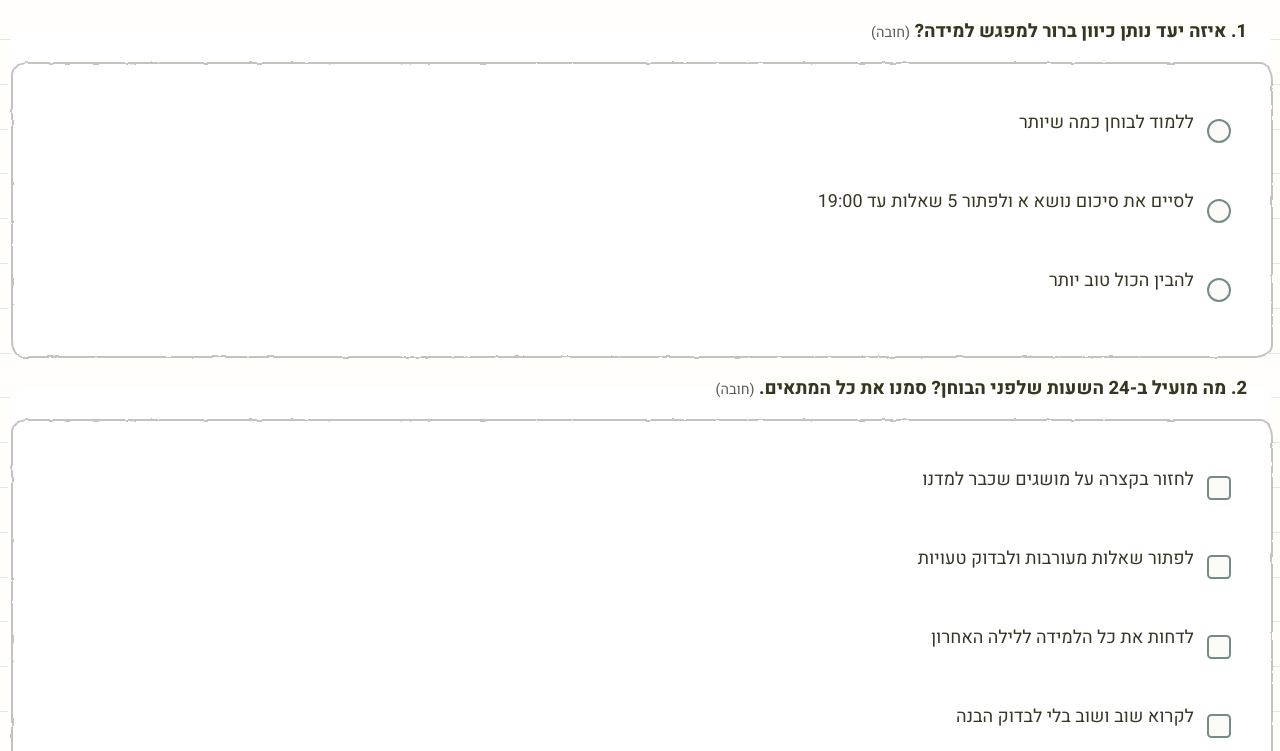
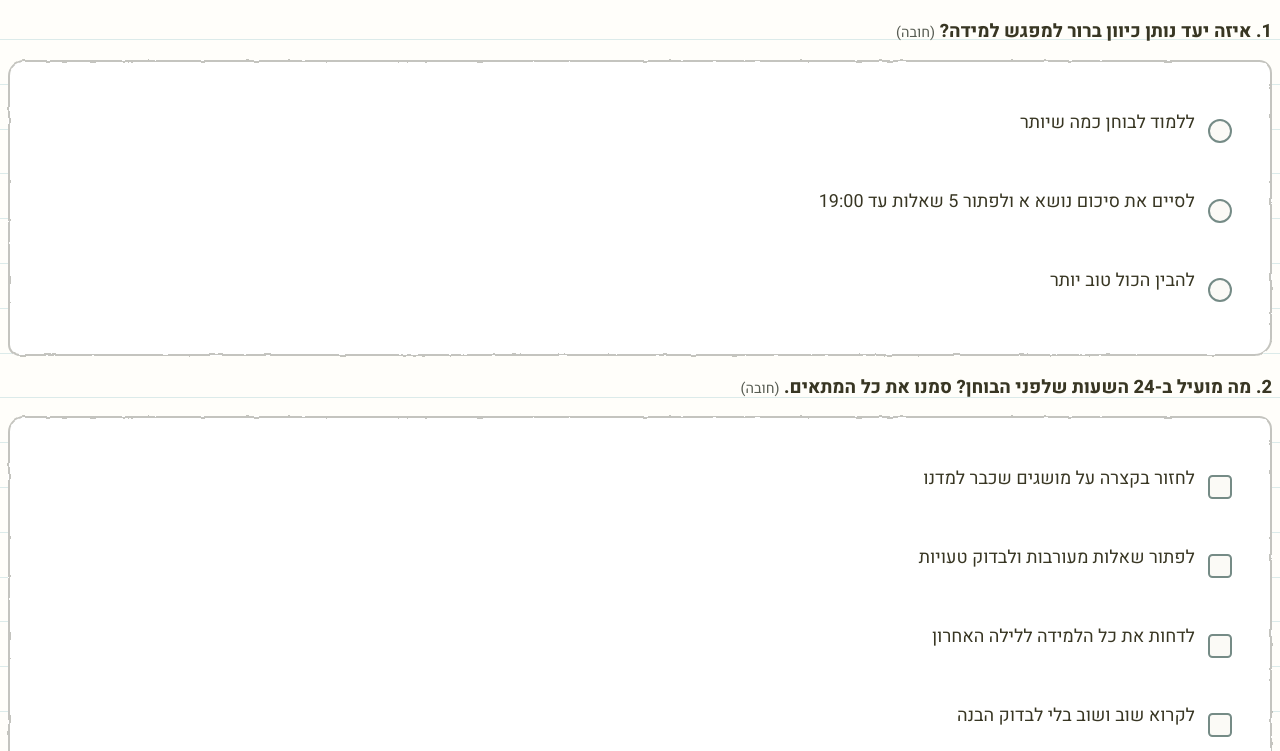
Before and after one commit to pearl-bettan/NewSchool, a plain HTML site: page src/activities/quiz.html in a window 1280 px wide. Shown: the part 49-800 px from the top of the page. Drawn offline with Linux system fonts and the light colour scheme.

Commit message:
Update NewSchool website

```diff
--- a/src/css/styles.css
+++ b/src/css/styles.css
@@ -154,7 +154,7 @@ header { background: var(--color-surface); }
   border-radius: 40% 55% 45% 50%;
   filter: url(#pencil-rough);
 }
-.progress-bar { width: var(--progress-percent, 20%); background: repeating-linear-gradient(90deg, #2e5c63 0 5px, #74938f 5px 7px); }
+.progress-bar { width: var(--progress-percent, 20%); background: repeating-linear-gradient(90deg, #2e5c63 0 5px, #74938f 5px 7px); transition: width .6s ease, height .6s ease; }
 .progress-steps {
   display: grid;
   grid-template-columns: repeat(5, minmax(0, 1fr));
@@ -271,8 +271,8 @@ footer :focus-visible { outline-color: white; }
 .goal-card p { font-family: 'Gveret Levin', var(--font-base); font-size: 1.65rem; font-weight: 400; margin: 1rem 0 0; }
 .vague { background: #f1f0e9; }
 .clear { background: #e7f4f2; border-color: var(--color-primary); }
-.goal-card, .split-diagram, .takeaway, .plan-day, .question-card { position: relative; }
-.goal-card::after, .split-diagram::after, .takeaway::after, .plan-day::after, .question-card::after {
+.goal-card, .split-diagram, .takeaway, .plan-day, .question-card-body { position: relative; }
+.goal-card::after, .split-diagram::after, .takeaway::after, .plan-day::after, .question-card-body::after {
   content: '';
   position: absolute;
   inset: 2px -2px -2px 2px;
@@ -286,7 +286,7 @@ footer :focus-visible { outline-color: white; }
 .goal-card, .split-diagram, .takeaway, .plan-day {
   background-image: repeating-linear-gradient(105deg, transparent 0 3px, rgb(46 92 99 / .045) 3px 4px, transparent 4px 7px);
 }
-.vague::after, .question-card::after { color: #a6a69d; }
+.vague::after, .question-card-body::after { color: #a6a69d; }
 .takeaway::after { color: #a7931a; }
 .goal-card { border-color: transparent; box-shadow: none; }
 .goal-card::after, .takeaway::after {
@@ -378,7 +378,9 @@ html:not(.embedded) .quiz-body {
 .block-minutes { font-size: .8rem; color: var(--color-muted); }
 .accordion-body { font-size: .95rem; padding: 1rem; }
 .collapsing { transition: height .18s ease; }
-.question-card { padding: 1rem; background: white; border: 1px solid transparent; border-radius: 1rem .8rem 1.1rem .7rem; box-shadow: none; margin-block-end: 1.25rem; }
+.question-card { padding: 0; margin-block-end: 1.25rem; border: 0; background: transparent; }
+.question-card-body { padding: 1rem; background: white; border-radius: 1rem .8rem 1.1rem .7rem; }
+.question-card-body::after { inset: 0; border-radius: inherit; }
 .question-card legend { font-size: 1.15rem; float: none; width: auto; margin-block-end: 1rem; }
 .form-check {
   position: relative;
@@ -445,7 +447,7 @@ html:not(.embedded) .quiz-body {
 }
 @media (min-width: 768px) {
   .hero-actions .btn, .quiz-actions .btn { width: auto; }
-  .question-card { padding: 1.5rem; }
+  .question-card-body { padding: 1.5rem; }
   .section-heading { align-items: center; }
   .review-flow, .order-fields { grid-template-columns: repeat(3, minmax(0, 1fr)); }
   .hero { padding-block: 3.5rem; }
@@ -489,9 +491,9 @@ html:not(.embedded) .quiz-body {
     width: 4px;
     height: auto;
     margin: 0;
-    background: repeating-linear-gradient(0deg, #b1c0ba 0 5px, #d7ded8 5px 7px);
+    background: repeating-linear-gradient(to bottom, #b1c0ba 0 5px, #d7ded8 5px 7px);
   }
-  .progress-bar { width: 100%; height: var(--progress-percent, 20%); background: repeating-linear-gradient(0deg, #2e5c63 0 5px, #74938f 5px 7px); }
+  .progress-bar { width: 100%; height: var(--progress-percent, 20%); background: repeating-linear-gradient(to bottom, #2e5c63 0 5px, #74938f 5px 7px); }
   .progress-steps {
     position: relative;
     display: flex;
--- a/src/js/quiz.js
+++ b/src/js/quiz.js
@@ -42,7 +42,7 @@ function renderQuestion(question, index) {
   if (['single', 'multi'].includes(question.type)) fields = question.options.map(option => `<div class="form-check"><input class="form-check-input" type="${question.type === 'single' ? 'radio' : 'checkbox'}" id="${question.id}-${option.id}" name="${question.id}" value="${option.id}" ${question.type === 'single' ? 'required' : ''} aria-describedby="${question.id}-feedback"><label class="form-check-label" for="${question.id}-${option.id}">${option.text}</label></div>`).join('');
   if (question.type === 'order') fields = `<div class="order-fields">${[1, 2, 3].map(position => `<div class="order-field"><label for="${question.id}-${position}">מקום ${position}</label><select class="form-select" id="${question.id}-${position}" required aria-describedby="${question.id}-feedback"><option value="">בחרו משימה</option>${options}</select></div>`).join('')}</div>`;
   if (question.type === 'goal') fields = `<p class="form-hint" id="${question.id}-hint">בחרו פעולה מוגדרת. הכמות מתייחסת למספר השאלות או העמודים; בחרו היקף שמתאים למפגש שלכם.</p><div class="order-fields"><div class="order-field"><label for="${question.id}-action">מה עושים?</label><select id="${question.id}-action" data-goal-field="action" class="form-select" required aria-describedby="${question.id}-hint ${question.id}-feedback"><option value="">בחרו פעולה</option>${options}</select></div><div class="order-field"><label for="${question.id}-quantity">כמה שאלות או עמודים?</label><input id="${question.id}-quantity" data-goal-field="quantity" class="form-control" type="number" min="1" step="1" required aria-describedby="${question.id}-hint ${question.id}-feedback"></div><div class="order-field"><label for="${question.id}-deadline">עד איזו שעה?</label><input id="${question.id}-deadline" data-goal-field="deadline" class="form-control" type="time" required aria-describedby="${question.id}-feedback"></div></div>`;
-  return `<fieldset id="${question.id}" data-type="${question.type}" class="question-card"><legend>${index + 1}. ${question.prompt} <span class="required-note">(חובה)</span></legend>${fields}<div class="quiz-feedback" id="${question.id}-feedback" aria-live="polite"></div></fieldset>`;
+  return `<fieldset id="${question.id}" data-type="${question.type}" class="question-card"><legend>${index + 1}. ${question.prompt} <span class="required-note">(חובה)</span></legend><div class="question-card-body">${fields}<div class="quiz-feedback" id="${question.id}-feedback" aria-live="polite"></div></div></fieldset>`;
 }
 function renderQuiz() { document.querySelector('#quiz-questions').innerHTML = QUESTIONS.map(renderQuestion).join(''); }
 function readAnswer(element) {
```
